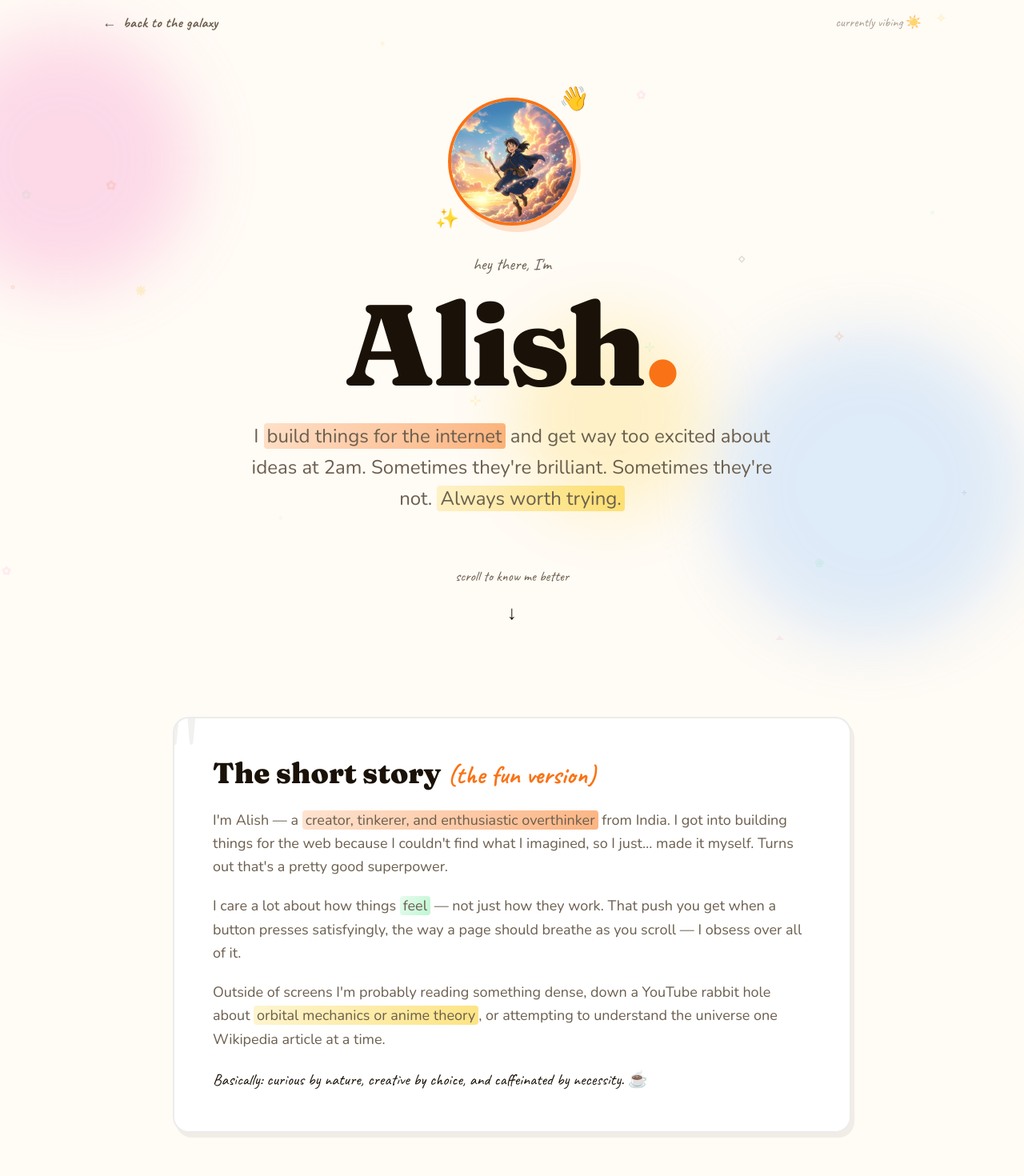
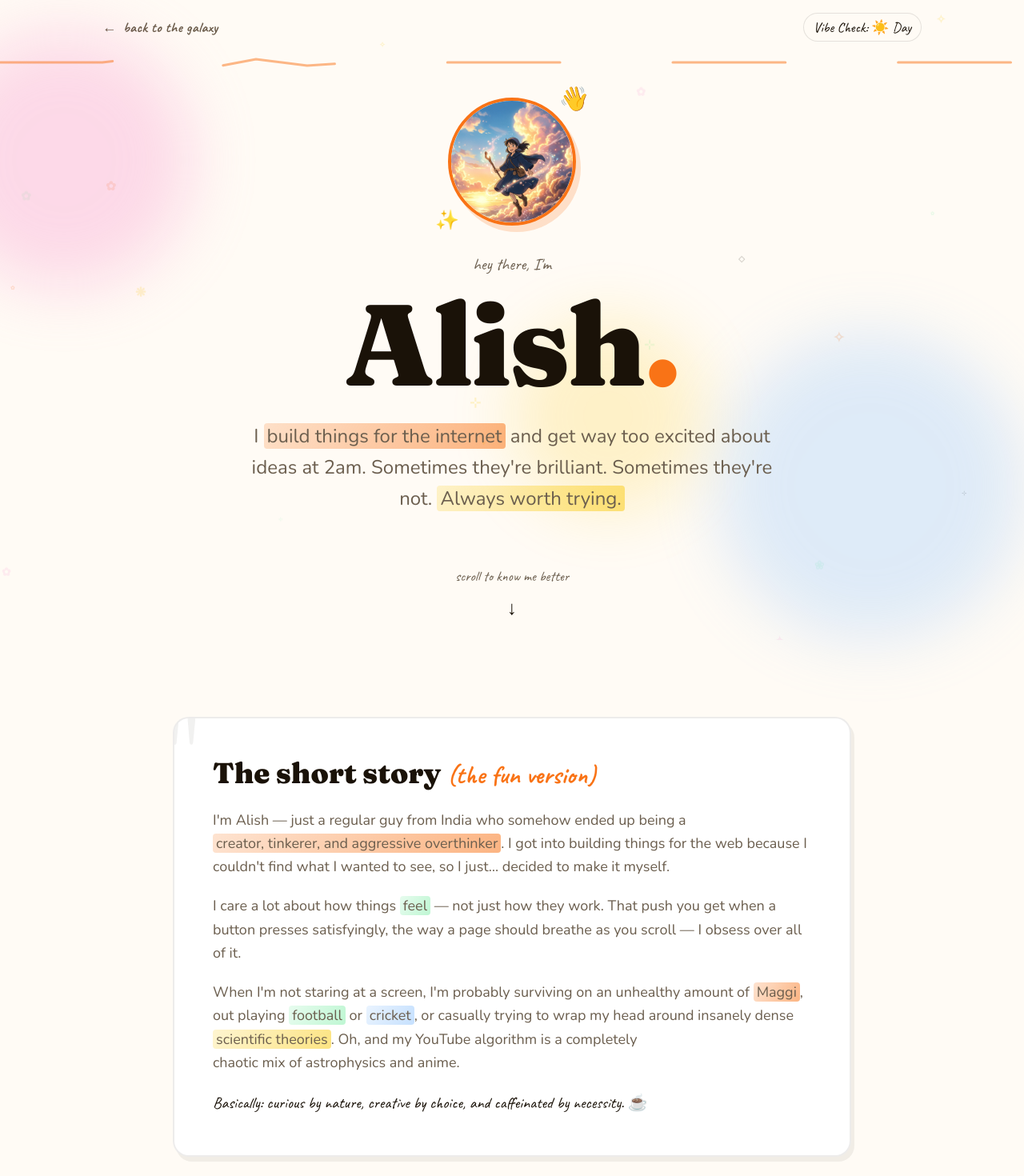
Before and after one commit to Al1sh-creator/portfolio-galaxy, a Next.js app in the folder about/: page / in a window 1280 px wide. Shown: the top 1470 px of the page at 80% size. Built offline with nearby package versions, Linux system fonts and the light colour scheme.

Commit message:
feat: add 2AM dark mode, glitch text, and interactive desk sandbox to about page

```diff
--- a/about/app/globals.css
+++ b/about/app/globals.css
@@ -126,3 +126,111 @@ html.lenis, html.lenis body { height: auto; }
 ::-webkit-scrollbar { width: 6px; }
 ::-webkit-scrollbar-track { background: var(--color-bg); }
 ::-webkit-scrollbar-thumb { background: var(--color-warm-orange); border-radius: 99px; }
+
+/* ---- 2AM Theme ---- */
+[data-theme="2am"] {
+  --color-bg: #0d1117;
+  --color-ink: #e6edf3;
+  --color-warm-orange: #ff8c00;
+  --color-warm-yellow: #ffee00;
+  --color-warm-pink: #ff00ff;
+  --color-warm-blue: #00ffff;
+  --color-warm-purple: #b026ff;
+  --color-muted: #8b949e;
+}
+
+[data-theme="2am"] .fun-card {
+  background: #161b22;
+  border-color: rgba(255, 255, 255, 0.1);
+  box-shadow: 4px 6px 0px rgba(0, 0, 0, 0.5);
+}
+
+[data-theme="2am"] .fun-card:hover {
+  box-shadow: 6px 10px 0px rgba(0, 0, 0, 0.6);
+}
+
+[data-theme="2am"] nav {
+  mix-blend-mode: normal;
+}
+
+/* ---- Manga Panels ---- */
+.manga-panel {
+  background-color: var(--color-bg);
+  border: 4px solid var(--color-ink);
+  box-shadow: 6px 6px 0 var(--color-ink);
+  position: relative;
+  overflow: hidden;
+  transition: transform 0.2s, box-shadow 0.2s;
+}
+
+.manga-panel:hover {
+  transform: translate(-2px, -2px) rotate(0.5deg);
+  box-shadow: 8px 8px 0 var(--color-ink);
+}
+
+.manga-lines::before {
+  content: "";
+  position: absolute;
+  inset: 0;
+  opacity: 0.04;
+  background-image: repeating-linear-gradient(
+    90deg,
+    transparent,
+    transparent 10px,
+    var(--color-ink) 10px,
+    var(--color-ink) 12px
+  );
+  z-index: 0;
+  pointer-events: none;
+}
+[data-theme="2am"] .manga-lines::before {
+  opacity: 0.08;
+}
+
+/* ---- Glitch effect ---- */
+.glitch-text {
+  position: relative;
+  display: inline-block;
+  cursor: help;
+}
+.glitch-text:hover {
+  animation: glitch-anim 0.3s cubic-bezier(0.25, 0.46, 0.45, 0.94) both infinite;
+}
+.glitch-text:hover::before,
+.glitch-text:hover::after {
+  content: attr(data-text);
+  position: absolute;
+  top: 0;
+  left: 0;
+  width: 100%;
+  height: 100%;
+}
+.glitch-text:hover::before {
+  left: 2px;
+  text-shadow: -2px 0 #ff00ff;
+  clip: rect(10px, 550px, 20px, 0);
+  animation: glitch-anim-2 0.3s infinite linear alternate-reverse;
+}
+.glitch-text:hover::after {
+  left: -2px;
+  text-shadow: -2px 0 #00ffff;
+  clip: rect(5px, 550px, 15px, 0);
+  animation: glitch-anim 0.2s infinite linear alternate-reverse;
+}
+
+@keyframes glitch-anim {
+  0% { transform: translate(0) }
+  20% { transform: translate(-2px, 1px) }
+  40% { transform: translate(-1px, -1px) }
+  60% { transform: translate(2px, 1px) }
+  80% { transform: translate(1px, -1px) }
+  100% { transform: translate(0) }
+}
+@keyframes glitch-anim-2 {
+  0% { transform: translate(0) }
+  20% { transform: translate(2px, -1px) }
+  40% { transform: translate(1px, 1px) }
+  60% { transform: translate(-2px, -1px) }
+  80% { transform: translate(-1px, 1px) }
+  100% { transform: translate(0) }
+}
--- a/about/app/page.tsx
+++ b/about/app/page.tsx
@@ -55,8 +55,18 @@ const FloatingDots = () => {
 };
 
 // ---- STICKY HEADER ----
-const Nav = () => (
-  <nav className="fixed top-0 w-full z-50 px-6 py-4 mix-blend-multiply pointer-events-none">
+const Nav = () => {
+  const [is2AM, setIs2AM] = useState(false);
+  useEffect(() => {
+    if (is2AM) {
+      document.documentElement.setAttribute("data-theme", "2am");
+    } else {
+      document.documentElement.removeAttribute("data-theme");
+    }
+  }, [is2AM]);
+
+  return (
+    <nav className="fixed top-0 w-full z-50 px-6 py-4 mix-blend-multiply pointer-events-none transition-colors duration-500">
       <div className="max-w-5xl mx-auto flex justify-between items-center pointer-events-auto">
         <a
           href="https://portfolio-galaxy-five.vercel.app/"
@@ -66,15 +76,80 @@ const Nav = () => (
           <span className="group-hover:-translate-x-1 transition-transform inline-block">←</span>
           back to the galaxy
         </a>
-      <span
-        className="text-xs text-[var(--color-muted)] opacity-60"
-        style={{ fontFamily: "var(--font-hand)", fontSize: "1rem" }}
+        <button
+          onClick={() => setIs2AM(!is2AM)}
+          className="flex items-center gap-2 px-3 py-1 rounded-full border border-black/10 hover:scale-105 transition-transform"
+          style={{ fontFamily: "var(--font-hand)", fontSize: "1.1rem", background: is2AM ? '#161b22' : 'white', color: 'var(--color-ink)' }}
         >
-        currently vibing ☀️
-      </span>
+          Vibe Check: {is2AM ? "🌙 2AM" : "☀️ Day"}
+        </button>
       </div>
     </nav>
   );
+};
+
+// ---- ORBITAL CURSOR ----
+const OrbitalCursor = () => {
+  const [mousePos, setMousePos] = useState({ x: -100, y: -100 });
+  const [angle, setAngle] = useState(0);
+
+  useEffect(() => {
+    const handleMouseMove = (e: MouseEvent) => {
+      setMousePos({ x: e.clientX, y: e.clientY });
+    };
+    window.addEventListener("mousemove", handleMouseMove);
+    return () => window.removeEventListener("mousemove", handleMouseMove);
+  }, []);
+
+  useEffect(() => {
+    let animationFrameId: number;
+    const animate = () => {
+      setAngle((prev) => (prev + 0.05) % (Math.PI * 2));
+      animationFrameId = requestAnimationFrame(animate);
+    };
+    animate();
+    return () => cancelAnimationFrame(animationFrameId);
+  }, []);
+
+  const r = 40;
+  const orbitX = mousePos.x + Math.cos(angle) * r;
+  const orbitY = mousePos.y + Math.sin(angle) * r;
+
+  return (
+    <div className="pointer-events-none fixed top-0 left-0 z-[100] hidden md:block">
+      <motion.div
+        className="absolute text-xl drop-shadow-md"
+        animate={{ x: orbitX - 10, y: orbitY - 10 }}
+        transition={{ type: "spring", stiffness: 1000, damping: 50, mass: 0.1 }}
+      >
+        🪐
+      </motion.div>
+    </div>
+  );
+};
+
+// ---- SCROLL PROGRESS ----
+const BrainwaveProgress = () => {
+  const { scrollYProgress } = useScroll();
+  const pathLength = useTransform(scrollYProgress, [0, 1], [0, 1]);
+
+  return (
+    <div className="fixed top-[70px] left-0 w-full h-4 z-40 pointer-events-none opacity-50 hidden md:block">
+      <svg width="100%" height="100%" preserveAspectRatio="none" viewBox="0 0 100 20">
+        <motion.path
+          d="M0,10 L10,10 L15,0 L20,20 L25,5 L30,15 L35,10 L100,10"
+          vectorEffect="non-scaling-stroke"
+          fill="none"
+          stroke="var(--color-warm-orange)"
+          strokeWidth="3"
+          strokeLinecap="round"
+          strokeLinejoin="round"
+          style={{ pathLength }}
+        />
+      </svg>
+    </div>
+  );
+};
 
 // ---- HIGHLIGHT MARKER ----
 const Mark = ({ children, color = "#facc15" }: { children: React.ReactNode; color?: string }) => (
@@ -177,48 +252,96 @@ const TimelineEntry = ({
   desc,
   emoji,
   delay = 0,
+  alignRight = false,
 }: {
   year: string;
   title: string;
   desc: string;
   emoji: string;
   delay?: number;
+  alignRight?: boolean;
 }) => (
   <motion.div
-    initial={{ opacity: 0, x: -30 }}
+    initial={{ opacity: 0, x: alignRight ? 50 : -50 }}
     whileInView={{ opacity: 1, x: 0 }}
     viewport={{ once: true, margin: "-40px" }}
-    transition={{ duration: 0.5, delay }}
-    className="flex gap-6 group"
+    transition={{ duration: 0.6, delay, type: "spring", stiffness: 100 }}
+    className={`flex w-full mb-8 ${alignRight ? "justify-end" : "justify-start"}`}
   >
-    <div className="flex flex-col items-center gap-1 shrink-0">
+    <div className={`manga-panel manga-lines p-6 md:p-8 max-w-md ${alignRight ? "rotate-1" : "-rotate-1"}`}>
+      <div className="flex gap-4 items-start relative z-10">
         <div
-        className="w-10 h-10 rounded-full flex items-center justify-center text-lg font-bold shadow-sm group-hover:scale-110 transition-transform"
-        style={{ background: "var(--color-warm-yellow)", color: "var(--color-ink)" }}
+          className="w-12 h-12 shrink-0 rounded-full flex items-center justify-center text-2xl font-bold border-2 border-[var(--color-ink)] bg-[var(--color-bg)]"
         >
           {emoji}
         </div>
-      <div className="w-0.5 flex-1 rounded-full" style={{ background: "rgba(26,18,8,0.08)", minHeight: "40px" }} />
-    </div>
-    <div className="pb-10">
+        <div>
           <span
-        className="text-xs font-bold tracking-widest uppercase mb-1 block"
-        style={{ color: "var(--color-warm-orange)", fontFamily: "var(--font-body)" }}
+            className="text-xs font-black tracking-widest uppercase mb-1 block bg-[var(--color-ink)] text-[var(--color-bg)] inline-block px-2 py-0.5 transform -skew-x-12"
+            style={{ fontFamily: "var(--font-body)" }}
           >
             {year}
           </span>
           <h3
-        className="text-xl font-black mb-1"
+            className="text-xl md:text-2xl font-black mb-2 leading-tight uppercase"
             style={{ fontFamily: "var(--font-display)", color: "var(--color-ink)" }}
           >
             {title}
           </h3>
-      <p className="text-sm leading-relaxed" style={{ color: "var(--color-muted)" }}>
+          <p className="text-sm leading-relaxed font-bold" style={{ color: "var(--color-muted)" }}>
             {desc}
           </p>
         </div>
+      </div>
+    </div>
   </motion.div>
 );
+
+// ---- DESK SANDBOX ----
+const DeskSandbox = () => {
+  const constraintsRef = useRef(null);
+
+  const items = [
+    { emoji: "🍜", label: "Maggi", size: "text-6xl", top: "10%", left: "10%" },
+    { emoji: "⚽", label: "Football", size: "text-5xl", top: "20%", left: "70%" },
+    { emoji: "🏏", label: "Cricket", size: "text-5xl", top: "60%", left: "20%" },
+    { emoji: "📚", label: "Science", size: "text-6xl", top: "50%", left: "80%" },
+    { emoji: "🪐", label: "Planet", size: "text-7xl", top: "70%", left: "50%" },
+  ];
+
+  return (
+    <section className="relative w-full max-w-4xl mx-auto px-6 py-24 cursor-crosshair">
+      <div className="text-center mb-10">
+        <h2 className="text-3xl md:text-5xl font-black mb-3" style={{ fontFamily: "var(--font-display)", color: "var(--color-ink)" }}>
+          My Desk
+        </h2>
+        <p style={{ fontFamily: "var(--font-hand)", fontSize: "1.2rem", color: "var(--color-muted)" }}>
+          (grab things and throw them around)
+        </p>
+      </div>
+      <motion.div
+        ref={constraintsRef}
+        className="w-full h-80 md:h-96 rounded-3xl border-4 overflow-hidden relative manga-lines"
+        style={{ borderColor: "var(--color-ink)", backgroundColor: "var(--color-bg)", boxShadow: "inset 0 0 20px rgba(0,0,0,0.05)" }}
+      >
+        {items.map((item, i) => (
+          <motion.div
+            key={i}
+            drag
+            dragConstraints={constraintsRef}
+            dragElastic={0.2}
+            whileDrag={{ scale: 1.2, cursor: "grabbing" }}
+            className={`absolute cursor-grab select-none ${item.size} drop-shadow-lg z-10 hover:z-20`}
+            style={{ top: item.top, left: item.left }}
+            title={item.label}
+          >
+            {item.emoji}
+          </motion.div>
+        ))}
+      </motion.div>
+    </section>
+  );
+};
 
 // ---- MAIN PAGE ----
 export default function Home() {
@@ -238,9 +361,11 @@ export default function Home() {
 
   return (
     <main
-      className="relative min-h-screen pb-32 overflow-x-hidden"
+      className="relative min-h-screen pb-32 overflow-x-hidden transition-colors duration-500"
       style={{ background: "var(--color-bg)" }}
     >
+      <OrbitalCursor />
+      <BrainwaveProgress />
       <FloatingDots />
       <Nav />
 
@@ -377,9 +502,7 @@ export default function Home() {
             style={{ color: "var(--color-muted)", fontFamily: "var(--font-body)" }}
           >
             <p>
-              I'm Alish — a <Mark color="#f97316">creator, tinkerer, and enthusiastic overthinker</Mark> from
-              India. I got into building things for the web because I couldn't find what I
-              imagined, so I just… made it myself. Turns out that's a pretty good superpower.
+              I'm Alish — just a regular guy from India who somehow ended up being a <Mark color="#f97316"><span className="glitch-text" data-text="creator, tinkerer, and aggressive overthinker">creator, tinkerer, and aggressive overthinker</span></Mark>. I got into building things for the web because I couldn't find what I wanted to see, so I just… decided to make it myself.
             </p>
             <p>
               I care a lot about how things{" "}
@@ -388,10 +511,7 @@ export default function Home() {
               obsess over all of it.
             </p>
             <p>
-              Outside of screens I'm probably reading something dense, down a YouTube rabbit
-              hole about{" "}
-              <Mark color="#facc15">orbital mechanics or anime theory</Mark>, or attempting
-              to understand the universe one Wikipedia article at a time.
+              When I'm not staring at a screen, I'm probably surviving on an unhealthy amount of <Mark color="#f97316">Maggi</Mark>, out playing <Mark color="#86efac">football</Mark> or <Mark color="#93c5fd">cricket</Mark>, or casually trying to wrap my head around insanely dense <Mark color="#facc15">scientific theories</Mark>. Oh, and my YouTube algorithm is a completely <span className="glitch-text" data-text="chaotic mix of astrophysics and anime">chaotic mix of astrophysics and anime</span>.
             </p>
             <p style={{ fontFamily: "var(--font-hand)", fontSize: "1.25rem", color: "var(--color-ink)" }}>
               Basically: curious by nature, creative by choice, and caffeinated by necessity. ☕
@@ -505,7 +625,10 @@ export default function Home() {
             {[
               { label: "🌌 Space & Astrophysics", color: "#93c5fd" },
               { label: "🎌 Anime & Manga", color: "#f9a8d4" },
-              { label: "☕ Coffee rituals", color: "#f97316" },
+              { label: "🍜 Eating Maggi", color: "#f97316" },
+              { label: "⚽ Football", color: "#86efac" },
+              { label: "🏏 Cricket", color: "#93c5fd" },
+              { label: "🔬 Scientific Theories", color: "#c4b5fd" },
               { label: "🎵 Indie & Lo-fi", color: "#c4b5fd" },
               { label: "🔭 Orbital Mechanics", color: "#86efac" },
               { label: "📖 Philosophy", color: "#facc15" },
@@ -558,6 +681,7 @@ export default function Home() {
             title="First encounter with a computer"
             desc="Dad let me use his PC. I immediately broke the screensaver settings. Was very proud of this achievement."
             delay={0}
+            alignRight={false}
           />
           <TimelineEntry
             year="A bit later"
@@ -565,6 +689,7 @@ export default function Home() {
             title="Became obsessed with 'how things work'"
             desc="Spent more time in game menus than actually playing. Always curious about what was happening behind the scenes."
             delay={0.1}
+            alignRight={true}
           />
           <TimelineEntry
             year="The big click"
@@ -572,6 +697,7 @@ export default function Home() {
             title="Discovered I could build things"
             desc="Made my first clumsy webpage. It was terrible. But it was mine — and that feeling was completely addictive."
             delay={0.2}
+            alignRight={false}
           />
           <TimelineEntry
             year="Down the rabbit hole"
@@ -579,6 +705,7 @@ export default function Home() {
             title="Learned by doing (and by breaking things)"
             desc="Tutorials, YouTube, trial and error, Stack Overflow at midnight. The classic curriculum of every self-taught creator."
             delay={0.3}
+            alignRight={true}
           />
           <TimelineEntry
             year="Now"
@@ -586,9 +713,12 @@ export default function Home() {
             title="Building things I'm actually proud of"
             desc="Every project teaches me something. The goal is always to make something that someone else looks at and says — wait, how did they do that?"
             delay={0.4}
+            alignRight={false}
           />
         </div>
       </section>
+
+      <DeskSandbox />
 
       {/* ===== CONNECT CTA ===== */}
       <section className="relative w-full max-w-4xl mx-auto px-6 pb-16">
```
Lines whose indentation alone changed are shown as unchanged.
